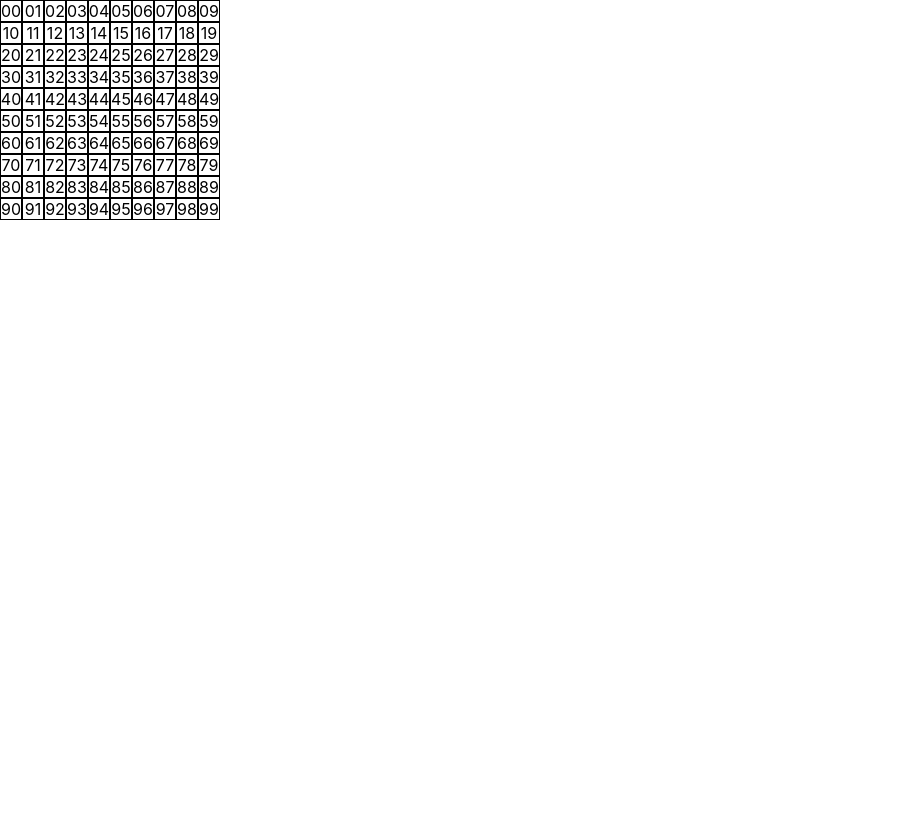
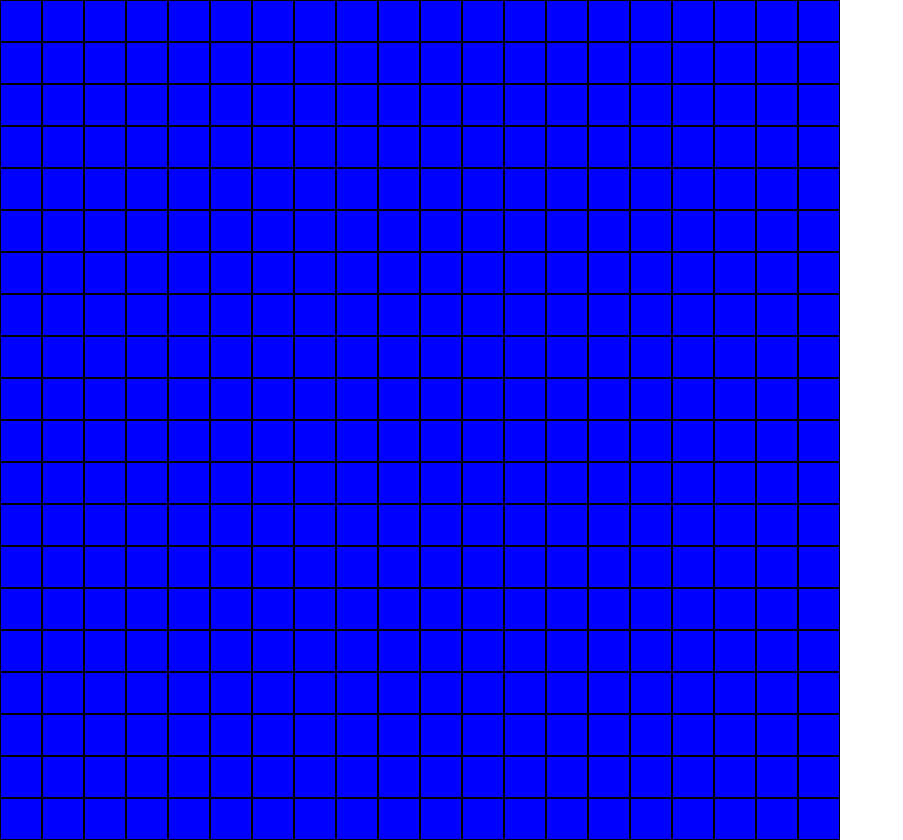
Before and after one commit to Chandu724/portfolio, a React (Create React App) app: page / in a window 1280 px wide. Shown: the whole page, without its empty margins (0-903 px from the left). Before the commit the page ends 800 px from the top, so only its background shows below. Built offline with nearby package versions, Linux system fonts and the light colour scheme.

Commit message:
mine added

```diff
--- a/src/components/ColorGrid.tsx
+++ b/src/components/ColorGrid.tsx
@@ -1,14 +1,24 @@
-import React from 'react';
+import React, { useEffect, useState } from 'react';
 import '../styles/ColorGrid.css'; // Import the CSS file for styling
 
+import { gridClick } from '../utils/gridClick';
+
+import { mines } from '../utils/mines';
+
+
 function ColorGrid() {
-    let gridsize: number = 10;
+
+    let gridsize: number = 20;
 
     const gridRows = [];
     for (let i = 0; i < gridsize; i++) {
         const gridCols = [];
         for (let j = 0; j < gridsize; j++) {
-            gridCols.push(<div key={j} className="grid-cell">{i}{j}</div>);
+            gridCols.push(
+                    <div key={j} className="grid-cell" id={'cell_' + i + '_' + j} onClick={() => gridClick(i, j)}>
+                        <a id={"a_" + i + '_' + j} href="www.google.com"></a>
+                    </div>
+                );
         }
         gridRows.push(<div key={i} className="grid-row">{gridCols}</div>);
     }
--- a/src/styles/ColorGrid.css
+++ b/src/styles/ColorGrid.css
@@ -2,6 +2,7 @@
 .color-grid {
     display: flex;
     flex-direction: column;
+    max-height: 10px;
     /* Display rows vertically */
 }
 
@@ -11,11 +12,10 @@
 
 .grid-cell {
     border: 1px solid #000;
-    width: 20px;
-    /* Adjust the width as needed */
-    height: 20px;
-    /* Adjust the height as needed */
+    width: 40px;
+    height: 40px;
     display: flex;
     align-items: center;
     justify-content: center;
+    background-color: blue;
 }
--- /dev/null
+++ b/src/utils/gridClick.ts
@@ -0,0 +1,16 @@
+import { mines } from './mines';
+
+export const gridClick = (row: number, col: number) => {
+    const element = document.getElementById(`a_${row}_${col}`);
+    const gridelement = document.getElementById(`cell_${row}_${col}`);
+
+    if (element) {
+        element.parentNode?.removeChild(element);
+        if (gridelement){
+            if([row, col] in mines){
+            gridelement.style.backgroundColor = 'red';
+            }
+        }
+    }
+
+};
--- /dev/null
+++ b/src/utils/mines.ts
@@ -0,0 +1,8 @@
+const mines: [number, number][] = [];
+for(let i = 0; i < 10; i++){
+  mines.push([Math.round(Math.random() * 20), Math.round(Math.random() * 20)]);
+}
+
+console.log(mines);
+
+export default mines;
```
